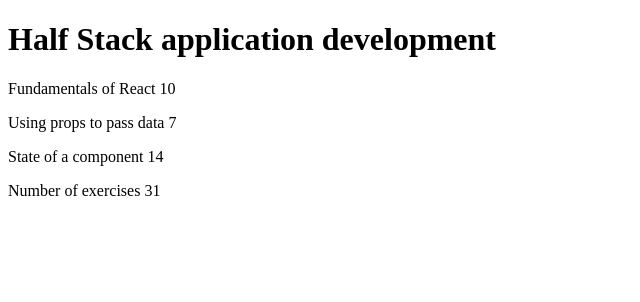
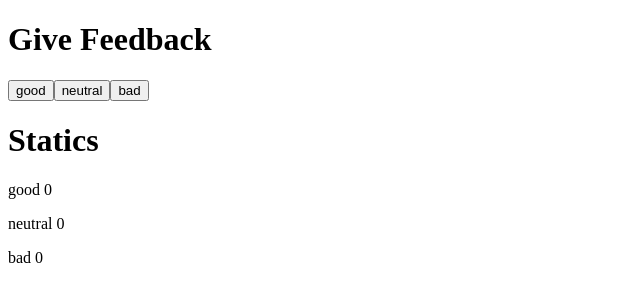
Before and after one commit to juanCarrer/full-stack-open, a React (Create React App) app in the folder part1/courseinfo/: page / in a window 1280 px wide. Shown: the top 302 px of the page, without its empty margins (0-640 px from the left). Built offline with nearby package versions, Linux system fonts and the light colour scheme.

Commit message:
1.6: unicafe step1. termiando

```diff
--- a/part1/courseinfo/src/App.js
+++ b/part1/courseinfo/src/App.js
@@ -1,31 +1,25 @@
-import { Header } from './components/Header'
-import { Content } from './components/Content'
-import { Total } from './components/Total'
+import React, { useState, Fragment } from 'react'
 
 export const App = () => {
-  const course = {
-    name: 'Half Stack application development',
-    parts: [
-      {
-        name: 'Fundamentals of React',
-        exercises: 10
-      },
-      {
-        name: 'Using props to pass data',
-        exercises: 7
-      },
-      {
-        name: 'State of a component',
-        exercises: 14
-      }
-    ]
-  }
+  // save clicks of each button to its own state
+  const [good, setGood] = useState(0)
+  const [neutral, setNeutral] = useState(0)
+  const [bad, setBad] = useState(0)
 
   return (
-    <div>
-      <Header course={course} />
-      <Content partsList={course.parts} />
-      <Total text='Number of exercises' partsList={course.parts} />
-    </div>
+    <Fragment>
+    	<div>
+	      <h1>Give Feedback</h1>
+	      <button onClick={() => setGood(good + 1)}>good</button>
+	      <button onClick={() => setNeutral(neutral + 1)}>neutral</button>
+	      <button onClick={() => setBad(bad + 1)}>bad</button>
+    	</div>
+    	<div>
+    		<h1>Statics</h1>
+    		<p>good {good}</p>
+    		<p>neutral {neutral}</p>
+    		<p>bad {bad}</p>
+    	</div>
+    </Fragment>
   )
 }
```
